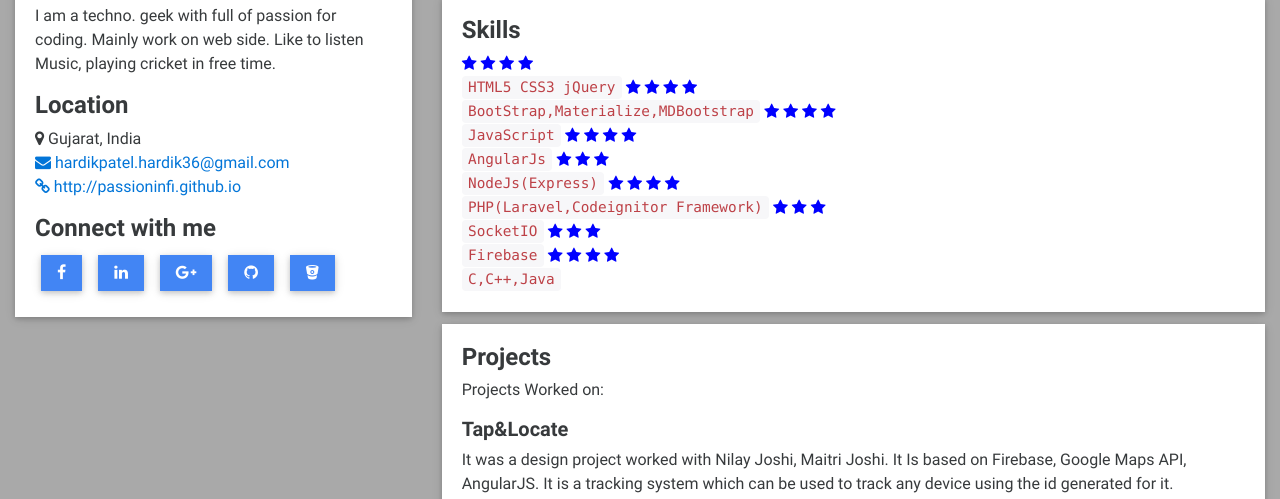
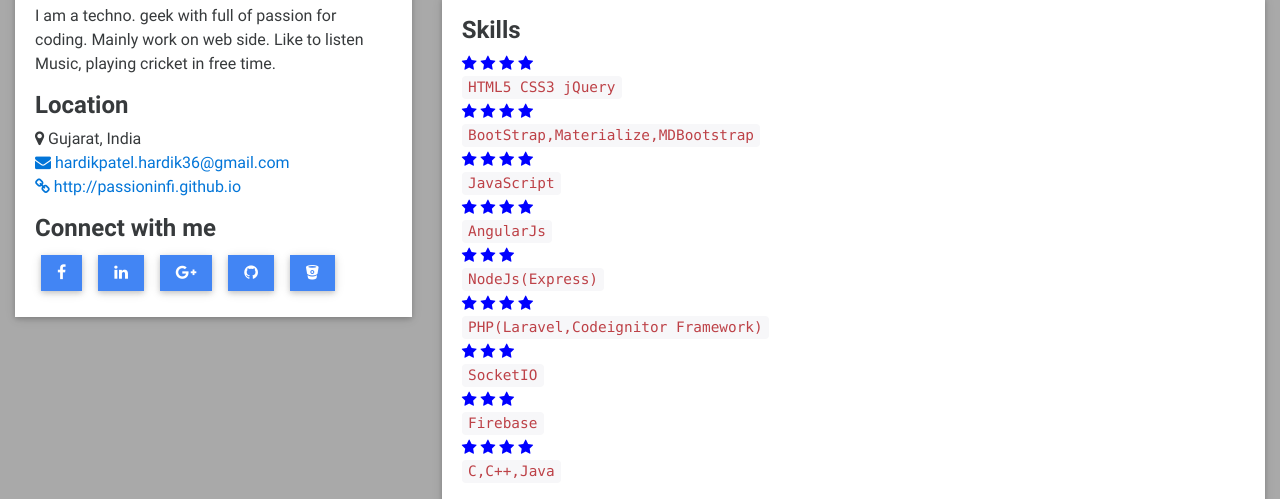
Before and after one commit to passionInfinite/passioninfinite.github.io, a plain HTML site: page index.html in a window 1280 px wide. Shown: the part 388-887 px from the top of the page. Drawn offline with Linux system fonts and the light colour scheme.

Commit message:
Finalized

```diff
--- a/index.html
+++ b/index.html
@@ -90,23 +90,23 @@
                         <div class="card-block">
                             <h4><b>Skills</b></h4>
                             <span style="color: blue"> <i class="fa fa-star"></i> <i class="fa fa-star"></i> <i class="fa fa-star"></i> <i class="fa fa-star"></i></span><br>
-                            <code>HTML5 CSS3 jQuery</code>
+                            <code>HTML5 CSS3 jQuery</code><br>
                             <span style="color: blue"> <i class="fa fa-star"></i> <i class="fa fa-star"></i> <i class="fa fa-star"></i> <i class="fa fa-star"></i></span><br>
-                            <code>BootStrap,Materialize,MDBootstrap</code>
+                            <code>BootStrap,Materialize,MDBootstrap</code><br>
                             <span style="color: blue"> <i class="fa fa-star"></i> <i class="fa fa-star"></i> <i class="fa fa-star"></i> <i class="fa fa-star"></i></span><br>
-                            <code>JavaScript</code>
+                            <code>JavaScript</code><br>
                             <span style="color: blue"> <i class="fa fa-star"></i> <i class="fa fa-star"></i> <i class="fa fa-star"></i> <i class="fa fa-star"></i></span><br>
-                            <code>AngularJs</code>
+                            <code>AngularJs</code><br>
                             <span style="color: blue"> <i class="fa fa-star"></i> <i class="fa fa-star"></i> <i class="fa fa-star"></i></span><br>
-                            <code>NodeJs(Express)</code>
+                            <code>NodeJs(Express)</code><br>
                             <span style="color: blue"> <i class="fa fa-star"></i> <i class="fa fa-star"></i> <i class="fa fa-star"></i> <i class="fa fa-star"></i></span><br>
-                            <code>PHP(Laravel,Codeignitor Framework)</code>
+                            <code>PHP(Laravel,Codeignitor Framework)</code><br>
                             <span style="color: blue"> <i class="fa fa-star"></i> <i class="fa fa-star"></i> <i class="fa fa-star"></i></span><br>
-                            <code>SocketIO</code>
+                            <code>SocketIO</code><br>
                             <span style="color: blue"> <i class="fa fa-star"></i> <i class="fa fa-star"></i> <i class="fa fa-star"></i></span><br>
-                            <code>Firebase</code>
+                            <code>Firebase</code><br>
                             <span style="color: blue"> <i class="fa fa-star"></i> <i class="fa fa-star"></i> <i class="fa fa-star"></i> <i class="fa fa-star"></i></span><br>
-                            <code>C,C++,Java</code>
+                            <code>C,C++,Java</code><br>
                         </div>
                     </div>
                 </div>
```
